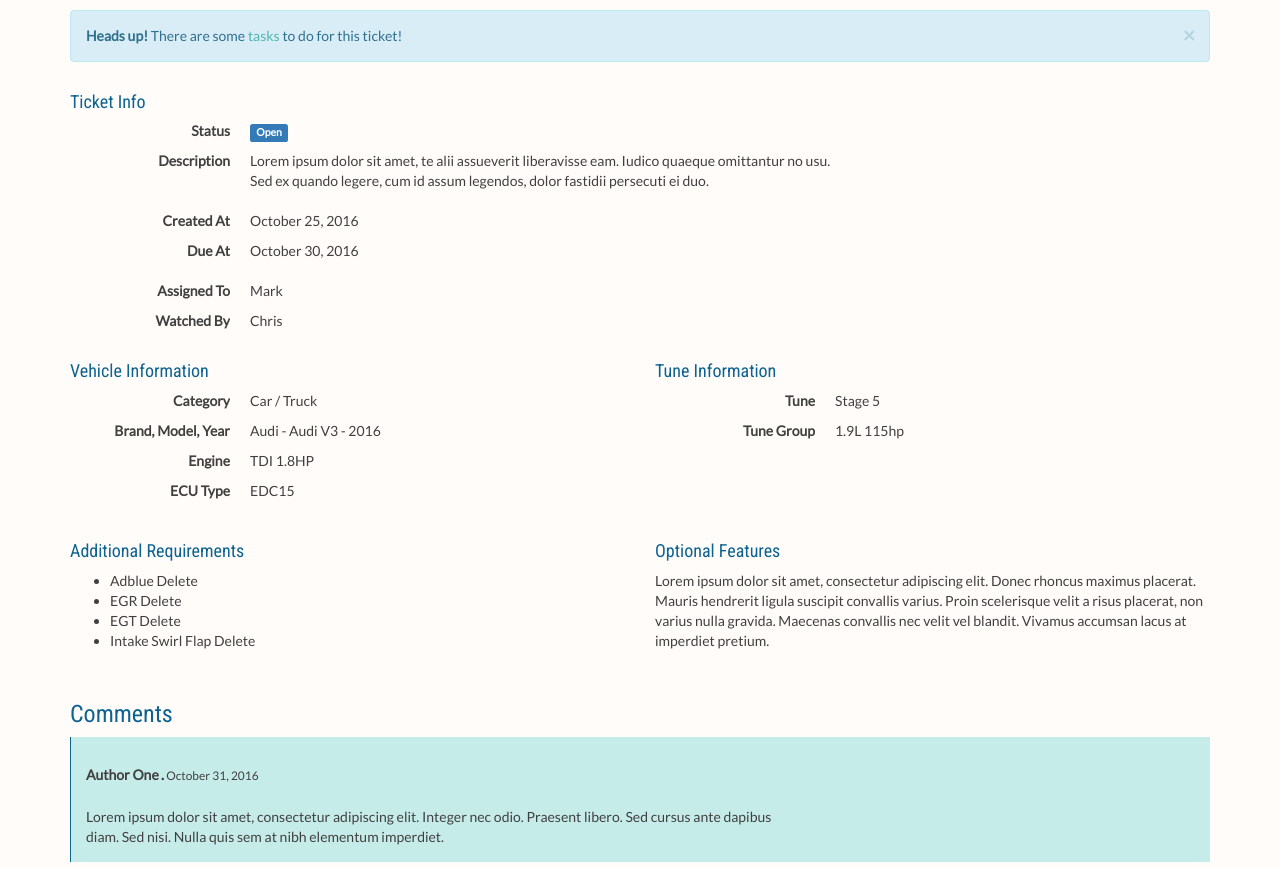
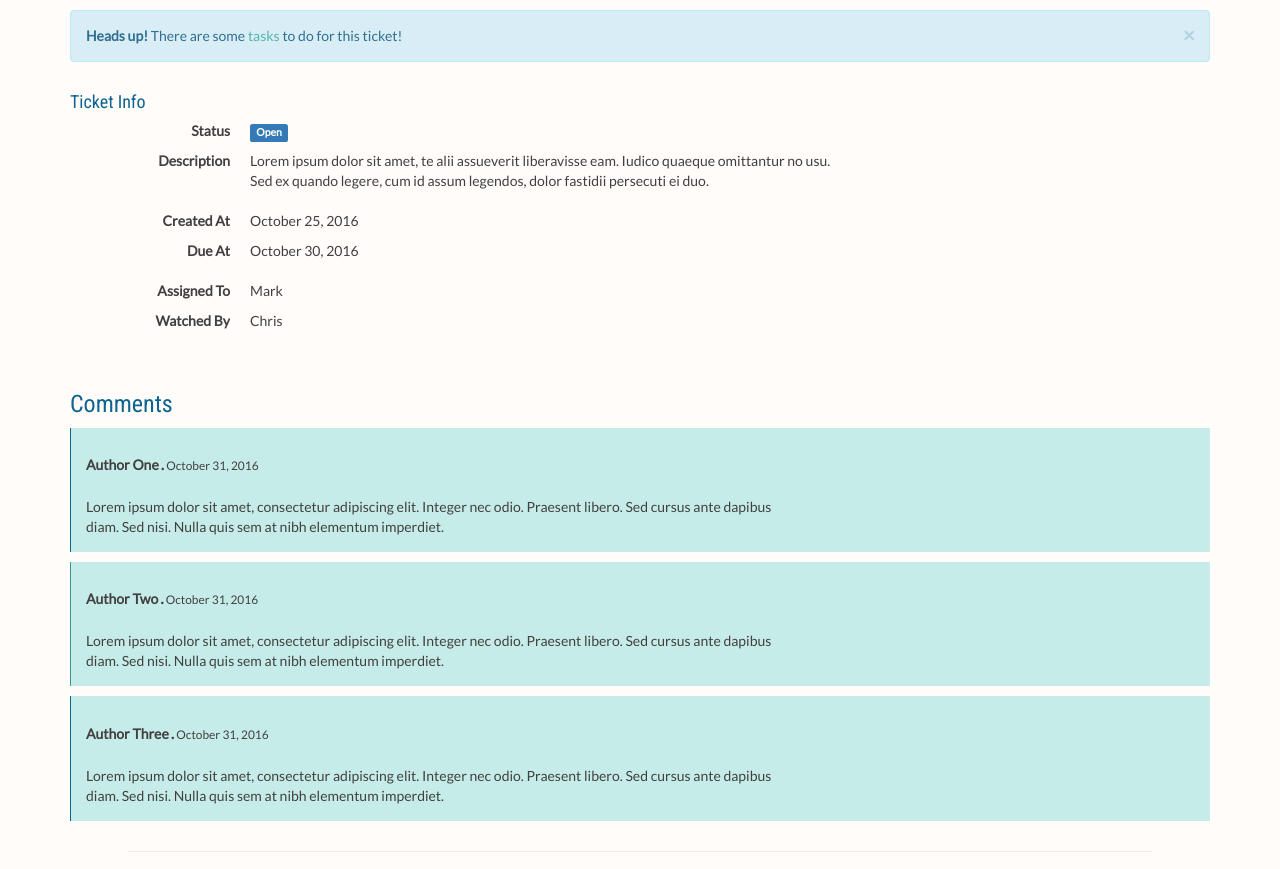
Before and after one commit to TheMysteriousTomato/admin-dashboard, a website: page app/tickets/ticket.html in a window 1280 px wide. Shown: the part 199-1068 px from the top of the page. Drawn offline with nearby package versions, Linux system fonts and the light colour scheme.

Commit message:
change tickets views to dummy text

```diff
--- a/app/tickets/ticket.html
+++ b/app/tickets/ticket.html
@@ -131,63 +131,7 @@
           </dl>
         </div><!-- /#ticket-info -->
       </div>
-
-      <div class="row">
-        <div id="vehicle-info" class="col-md-6">
-          <h4>Vehicle Information</h4>
-          <dl class="dl-horizontal">
-            <dt>Category</dt>
-            <dd>Car / Truck</dd>
-
-            <dt>Brand, Model, Year<dt>
-            <dd>
-              Audi - Audi V3 - 2016
-            </dd>
-
-            <dt>Engine</dt>
-            <dd>TDI 1.8HP</dd>
-
-            <dt>ECU Type</dt>
-            <dd>EDC15<dd>
-          </dl>
-        </div><!-- /#vehicle-info -->
-
-        <div id="tune-info" class="col-md-6">
-          <h4>Tune Information</h4>
-          <dl class="dl-horizontal">
-            <dt>Tune<dt>
-            <dd>Stage 5</dd>
-
-            <dt>Tune Group</dt>
-            <dd>1.9L 115hp</dd>
-          </dl>
-        </div>
-      </div><!-- /#tune-info -->
-
-      <div class="row">
-        <div id="requirements" class="col-md-6">
-          <h4>Additional Requirements</h4>
-          <ul>
-            <li>Adblue Delete</li>
-            <li>EGR Delete</li>
-            <li>EGT Delete</li>
-            <li>Intake Swirl Flap Delete</li>
-          </ul>
-        </div><!-- /#requirements -->
-
-        <div id="features" class="col-md-6">
-          <h4>Optional Features</h4>
-          <p>
-            Lorem ipsum dolor sit amet, consectetur adipiscing elit.
-            Donec rhoncus maximus placerat. Mauris hendrerit ligula suscipit convallis varius.
-            Proin scelerisque velit a risus placerat, non varius nulla gravida.
-            Maecenas convallis nec velit vel blandit. Vivamus accumsan lacus at imperdiet pretium.
-          </p>
-        </div>
-      </div><!-- /#features -->
-
       <br />
-
       <div class="row">
         <div class="col-md-12">
           <h3>Comments</h3>
```
Also changed, not shown: app/tickets/_ticket.html (+1 -52 lines), app/tickets/index.html (+8 -25 lines).
